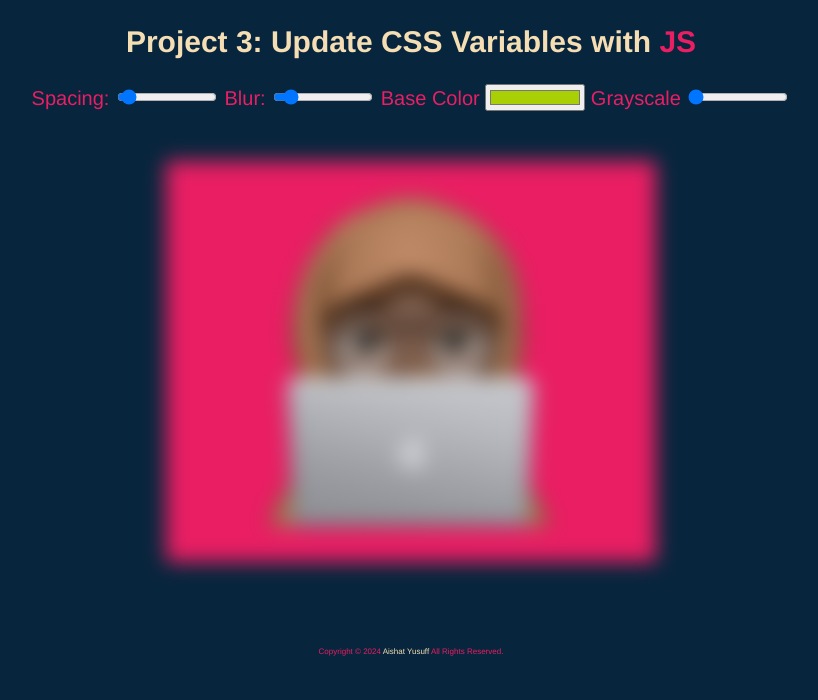
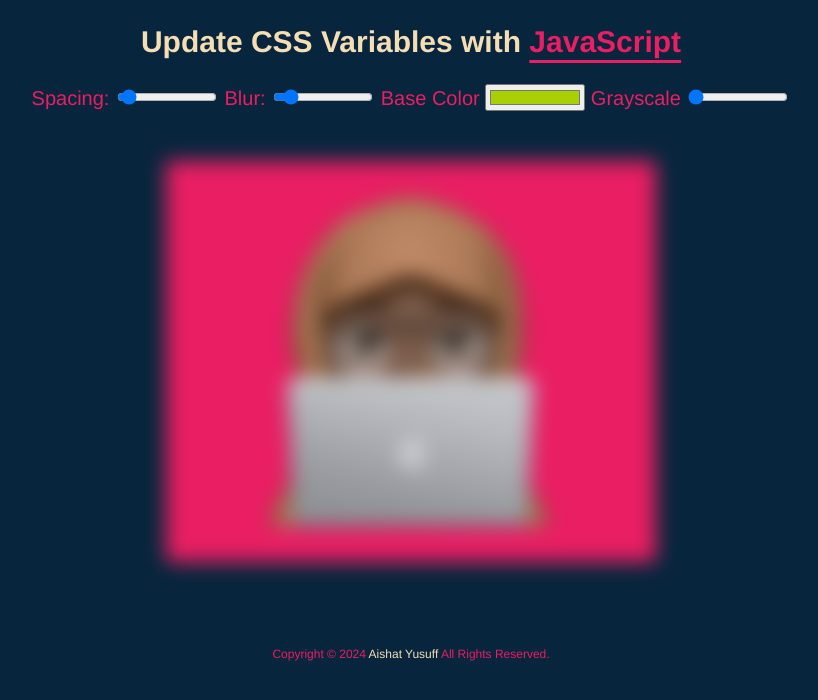
Before and after one commit to aishayusuff/WWCode-30daysofJS, a plain HTML site: page 03 - CSS Variables/index-START.html in a window 1280 px wide. Shown: the whole page, without its empty margins (229-1047 px from the left). Drawn offline with Linux system fonts and the light colour scheme.

Commit message:
adds more styling

```diff
--- a/03 - CSS Variables/index-START.html
+++ b/03 - CSS Variables/index-START.html
@@ -6,7 +6,7 @@
   <link rel="icon" href="https://fav.farm/🔥" />
 </head>
 <body>
-  <h2>Project 3: Update CSS Variables with <span class='hl'>JS</span></h2>
+  <h2>Update CSS Variables with <span class='hl'>JavaScript</span></h2>
 
   <main>
     <div class="controls">
@@ -59,6 +59,12 @@
 
     .hl {
       color: var(--base);
+      text-decoration: underline;
+      text-underline-offset: 0.5rem;
+
+      &:hover {
+        color: #d67c9a;
+      }
     }
 
     h2 {
@@ -79,7 +85,7 @@
 
     footer {
       margin-top: 5rem;
-      font-size: 0.5rem;
+      font-size: 0.75rem;
     }
   </style>
 
```
